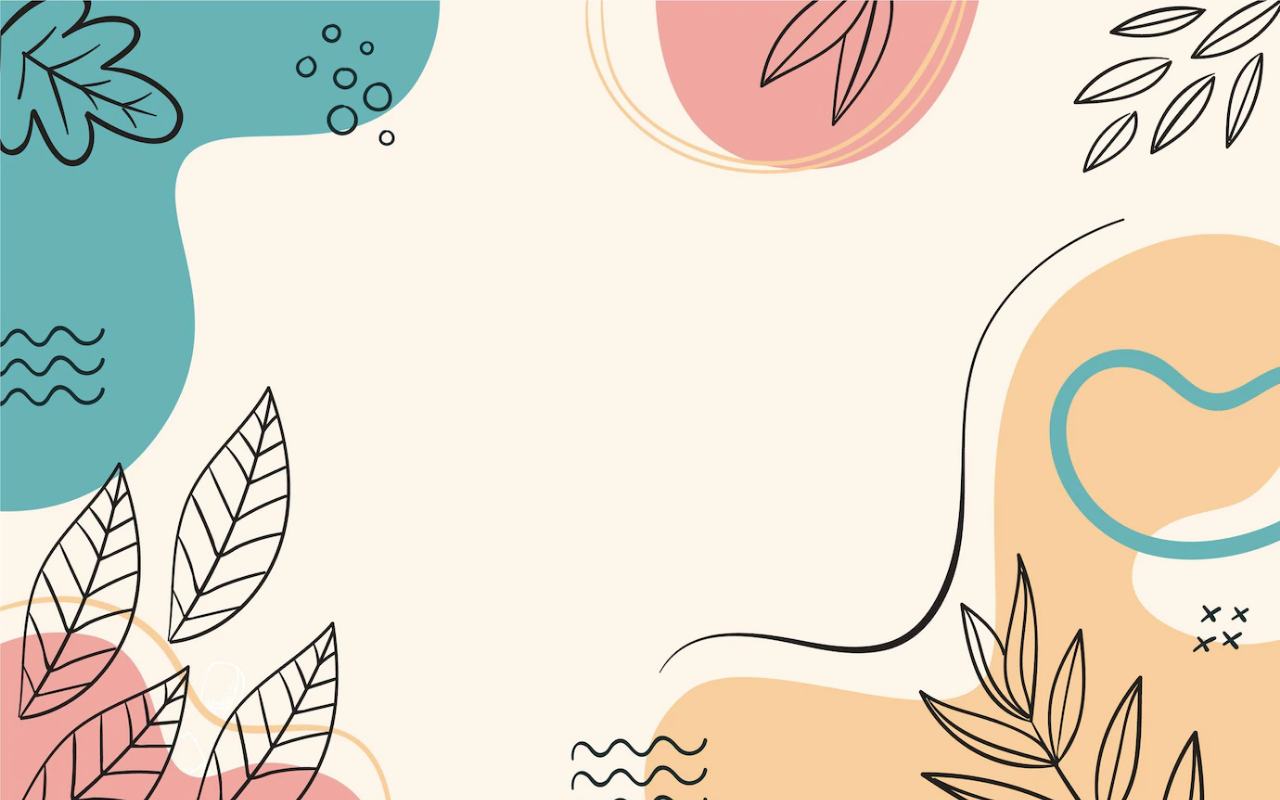
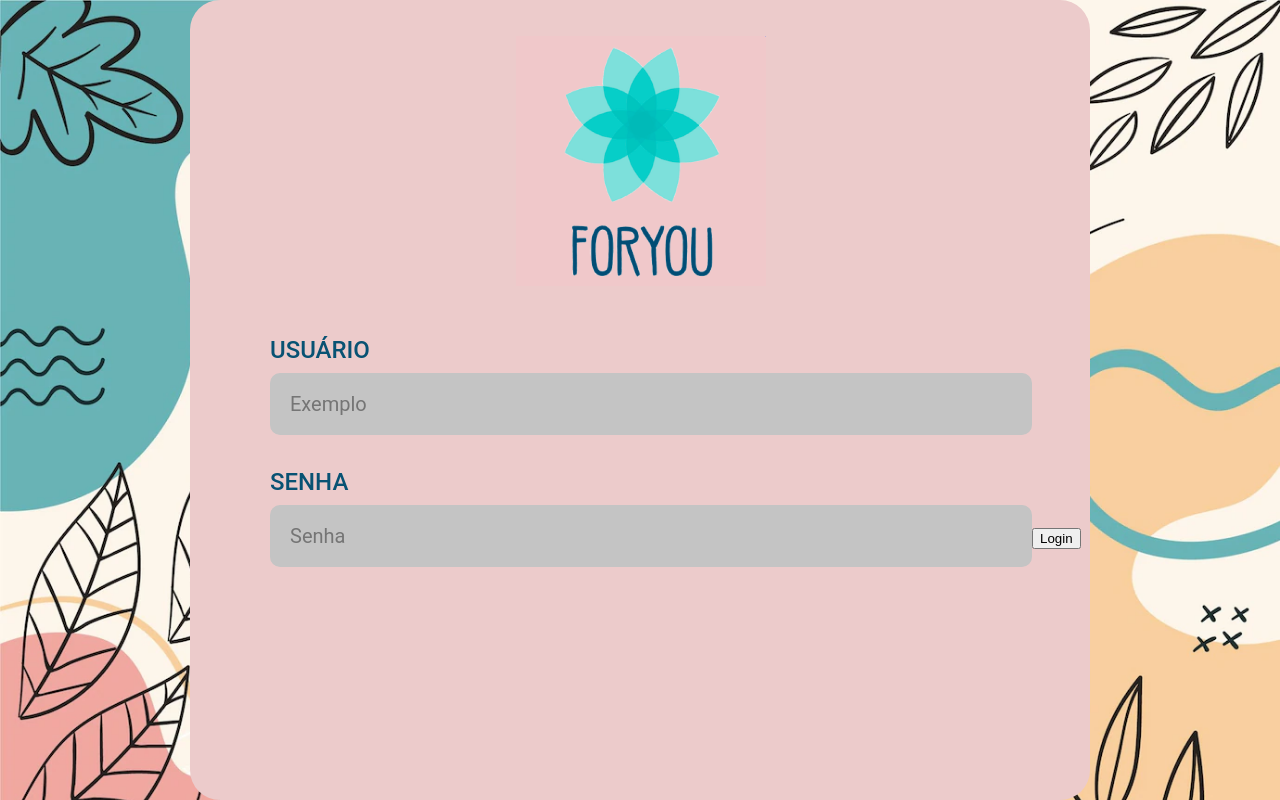
Before and after one commit to kampuzzle/ForYou, an Angular app in the folder ForYou/: page / in a window 1280 px wide. Built offline with nearby package versions, Linux system fonts and the light colour scheme.

Commit message:
login inputs e labels

```diff
--- a/ForYou/src/app/views/login/login.component.html
+++ b/ForYou/src/app/views/login/login.component.html
@@ -1,3 +1,16 @@
 <div class="background">
+    <div class="box">
+        <div class="logo"></div>
+        <form #f="ngForm">
 
+            <p class="label">USUÁRIO</p>
+            <input class="input" type="text" id="username" placeholder="Exemplo">
+
+
+            <p class="label">SENHA</p>
+            <input class="input" type="password" id="password" placeholder="Senha">
+
+            <button type="submit" class="btn btn-primary">Login</button>
+        </form>
+    </div>
 </div>
--- a/ForYou/src/app/views/login/login.component.scss
+++ b/ForYou/src/app/views/login/login.component.scss
@@ -6,5 +6,44 @@
     display: flex;
     align-items: center;
     justify-content: center;
-    margin: 0;
 }
+
+.box {
+    width: 900px;
+    height: 800px;
+    background-color: #ECCBCB;
+    border-radius: 30px;
+}
+
+.logo {
+    background-image: url("../../../assets/logo.png");
+    background-size: cover;
+    width: 250px;
+    height: 250px;
+
+    margin-left: 326px;
+    margin-top: 36px;
+    margin-bottom: 50px;
+}
+
+.label {
+    font: normal 500 24px/28px Roboto;
+    color: #085273;
+    margin-top: 33px;
+    margin-left: 80px;
+}
+
+.input {
+    width: 740px;
+    height: 60px;
+
+    background-color: #C4C4C4;
+    border-radius: 10px;
+    border: none;
+
+    margin-top: -15px;
+    margin-left: 80px;
+
+    font: normal 400 20px/24px Roboto;
+    padding-left: 20px
+}
--- a/ForYou/src/app/views/login/login.module.ts
+++ b/ForYou/src/app/views/login/login.module.ts
@@ -1,9 +1,8 @@
 import { NgModule } from '@angular/core';
 import { CommonModule } from '@angular/common';
-
 import { LoginRoutingModule } from './login-routing.module';
 import { LoginComponent } from './login.component';
-
+import { FormsModule } from '@angular/forms';
 
 @NgModule({
   declarations: [
@@ -11,7 +10,8 @@ import { LoginComponent } from './login.component';
   ],
   imports: [
     CommonModule,
-    LoginRoutingModule
+    LoginRoutingModule,
+    FormsModule
   ]
 })
 export class LoginModule { }
```
Also changed, not shown: ForYou/src/app/app.module.ts (+6 -2 lines), ForYou/src/assets/logo.png (added).
